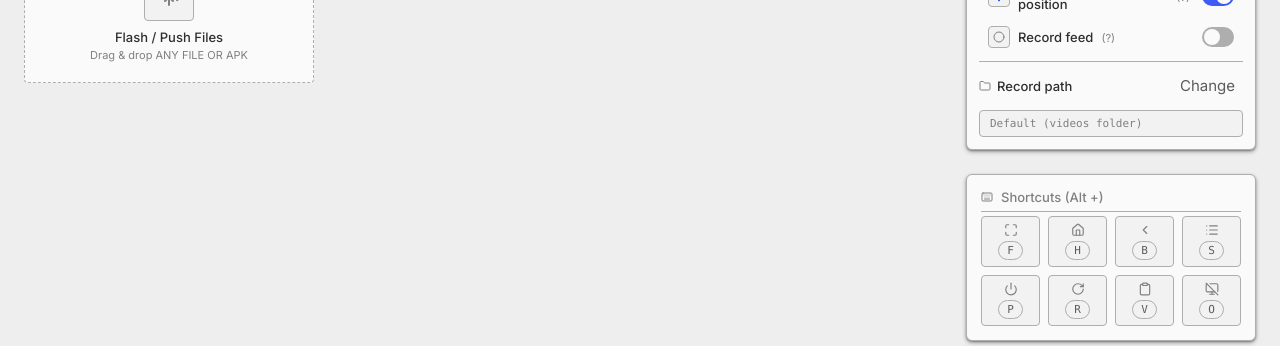
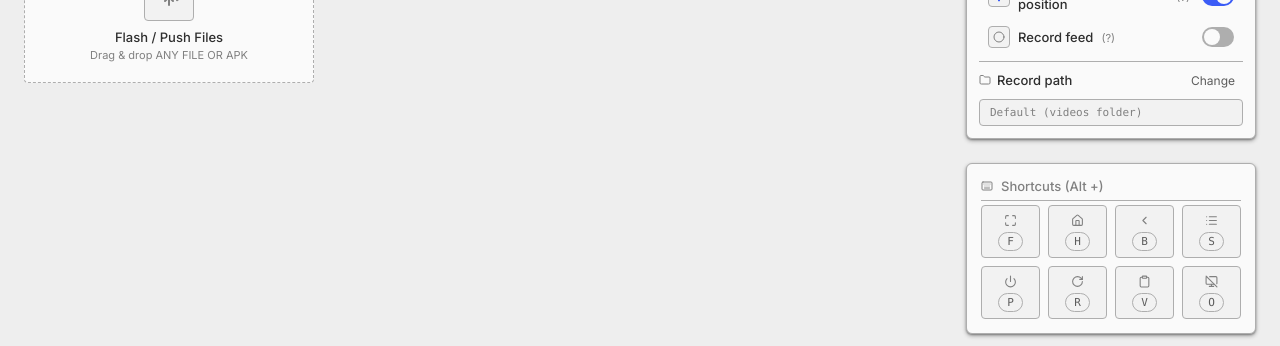
Before and after one commit to Umbr-Corp/OpenScrcpy, a React (Vite) app: page / in a window 1280 px wide. Shown: the part 421-767 px from the top of the page. Built offline with nearby package versions, Linux system fonts and the light colour scheme.

Commit message:
polish(ui): legible transport chips, mock-matched wireless button, path row + shortcuts tiles

```diff
--- a/src/components/SessionBehavior.tsx
+++ b/src/components/SessionBehavior.tsx
@@ -212,6 +212,7 @@ export default function SessionBehavior({ config, setConfig }: SessionBehaviorPr
                             type="button"
                             onClick={handlePickFolder}
                             className="ds-btn-tertiary"
+                            style={{ padding: '3px 8px', fontSize: 12, lineHeight: '15px' }}
                         >
                             {t('sessionBehavior.change')}
                         </button>
--- a/src/components/ShortcutsPanel.tsx
+++ b/src/components/ShortcutsPanel.tsx
@@ -27,7 +27,9 @@ export default function ShortcutsPanel() {
                         title={s.label}
                         className="ds-inset flex flex-col items-center justify-center p-1.5 cursor-help"
                     >
-                        <s.icon size={14} className="mb-1" style={{ color: 'var(--text-muted)' }} />
+                        <span className="flex items-center justify-center mb-1" style={{ height: 16 }}>
+                            <s.icon size={13} style={{ color: 'var(--text-muted)' }} />
+                        </span>
                         <kbd className="ds-badge">
                             {s.key}
                         </kbd>
--- a/src/components/Sidebar.tsx
+++ b/src/components/Sidebar.tsx
@@ -244,7 +244,7 @@ export default function Sidebar({
                                                         style={selectedDevice === id ? { borderColor: 'var(--primary)', color: 'var(--primary)' } : undefined}
                                                         onClick={(e) => { e.stopPropagation(); onSelectDevice(id); }}
                                                     >
-                                                        <Wifi size={8} />
+                                                        <Wifi size={9.5} />
                                                         {t('sidebar.wifi')}
                                                     </span>
                                                 ) : (
@@ -256,7 +256,7 @@ export default function Sidebar({
                                                         style={selectedDevice === id ? { borderColor: 'var(--primary)', color: 'var(--primary)' } : undefined}
                                                         onClick={(e) => { e.stopPropagation(); onSelectDevice(id); }}
                                                     >
-                                                        <Usb size={8} />
+                                                        <Usb size={9.5} />
                                                         {t('sidebar.usb')}
                                                     </span>
                                                 ))}
@@ -266,7 +266,7 @@ export default function Sidebar({
                                                         disabled={wirelessSwitching != null}
                                                         onClick={(e) => { e.stopPropagation(); onGotoWireless(usbId); }}
                                                         className="ds-btn ds-btn-tertiary w-full mt-1"
-                                                        style={{ padding: '4px 8px', fontSize: 11.5, gap: 6 }}
+                                                        style={{ padding: '5px 8px', fontSize: 11.5, lineHeight: '14px', gap: 6 }}
                                                     >
                                                         <Wifi size={11} />
                                                         {switching ? t('sidebar.switching') : t('sidebar.gotoWireless')}
```
